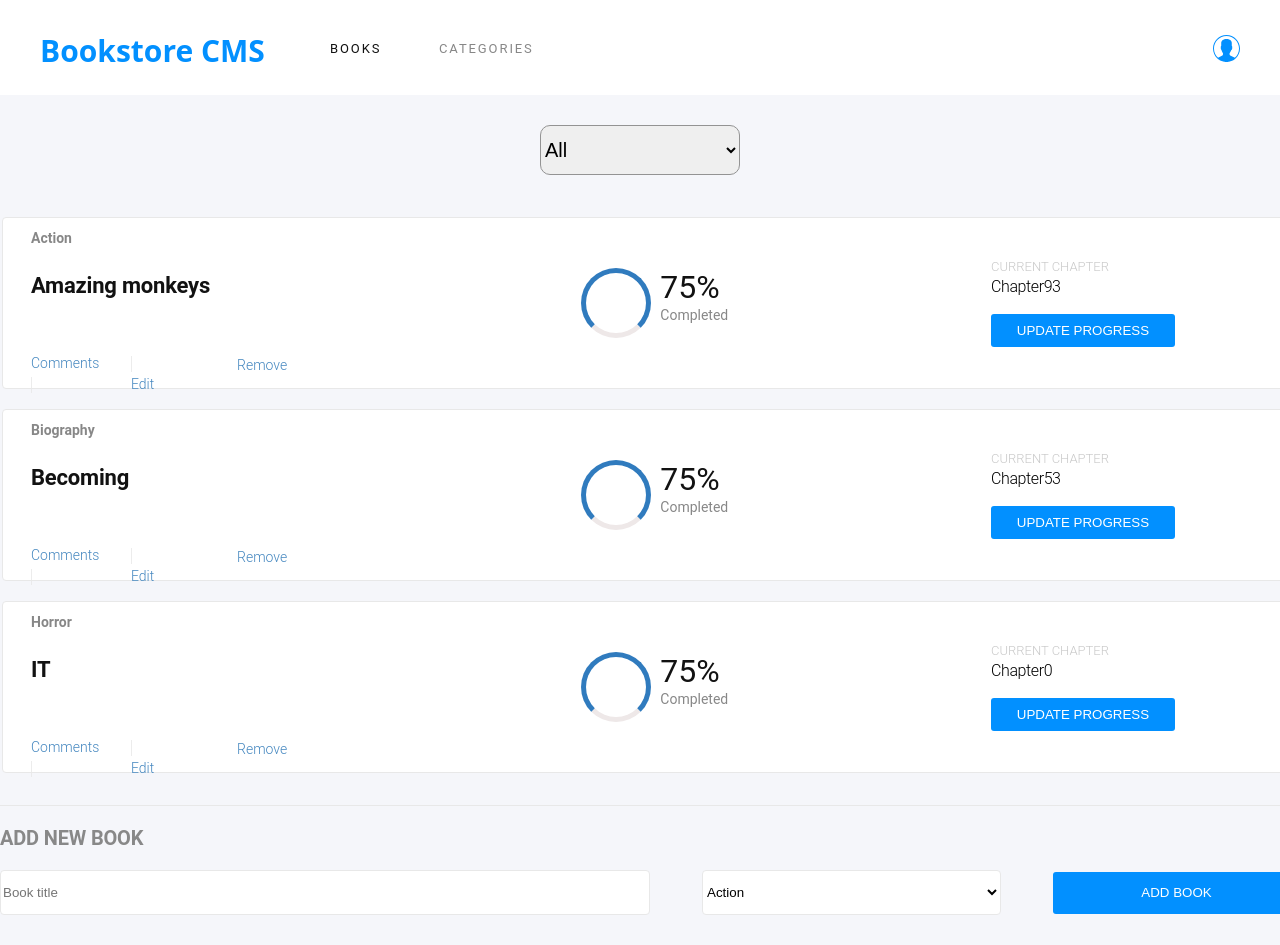
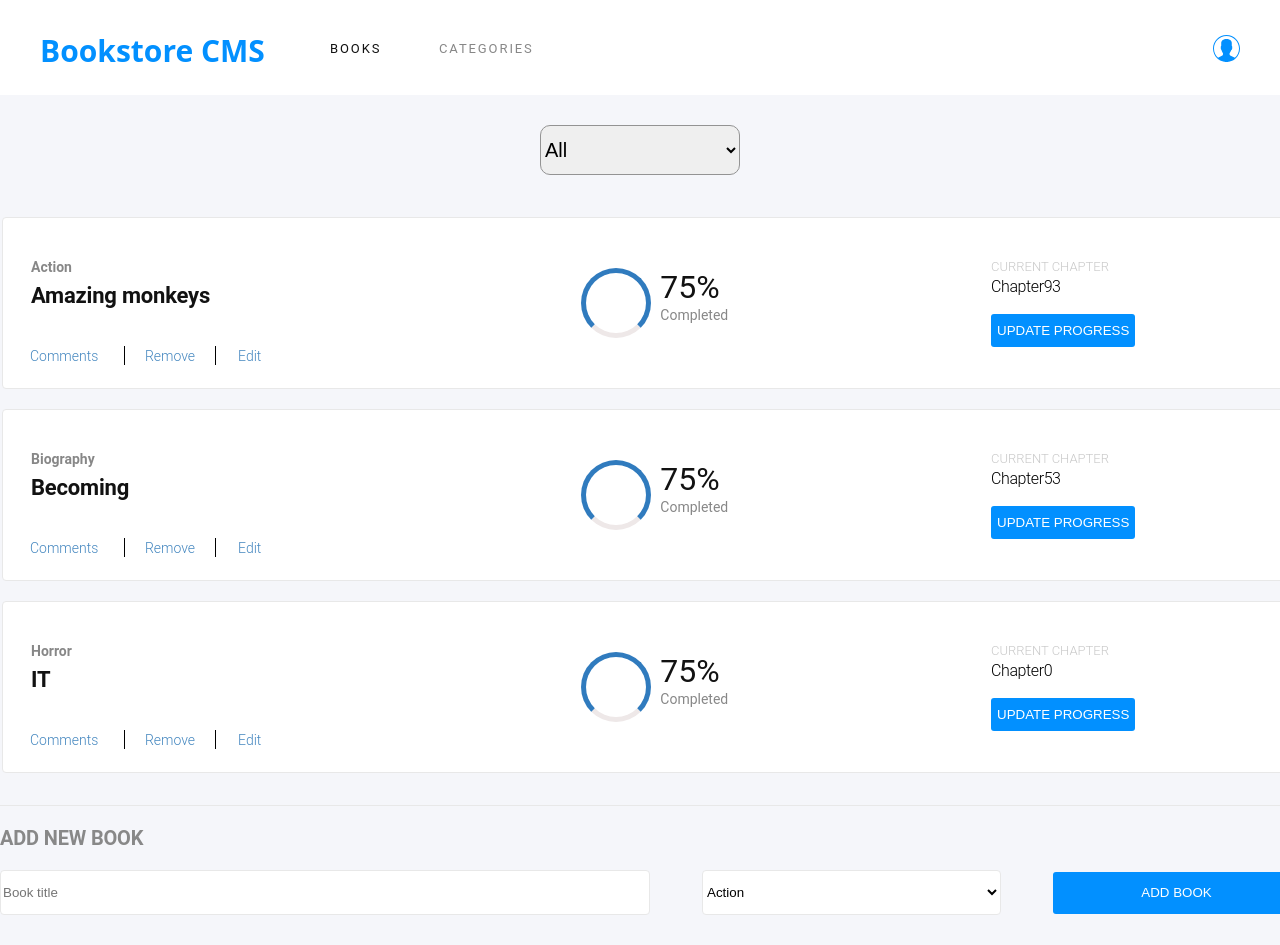
Before and after one commit to rida-elbahtouri/Bookstore, a React (Create React App) app: page / in a window 1280 px wide. Shown: the top 945 px of the page. Built offline with nearby package versions, Linux system fonts and the light colour scheme.

Commit message:
align book options

```diff
--- a/src/components/Book.js
+++ b/src/components/Book.js
@@ -7,8 +7,8 @@ const Books = ({ book, handleRemoveBook }) => (
       <td className="book-cat">{book.category}</td>
       <td className="book-title">{book.title}</td>
       <div className="options">
-        <td className="Remove">Comments</td>
-        <span className="line">|</span>
+        <td className="Remove comment remove-padding">Comments</td>
+
         <td className="Remove">
           <button
             className="Remove"
@@ -18,9 +18,8 @@ const Books = ({ book, handleRemoveBook }) => (
             Remove
           </button>
         </td>
-        <span className="line">|</span>
 
-        <td className="Remove">Edit</td>
+        <td className="Remove remove-padding">Edit</td>
       </div>
     </div>
     <div className="book-progress">
--- a/src/index.css
+++ b/src/index.css
@@ -167,7 +167,7 @@ table {
 }
 
 .Remove {
-  width: 54px;
+  /* width: 54px; */
   height: 19px;
   font-family: Roboto, Helvetica, sans-serif;
   font-size: 14px;
@@ -179,6 +179,26 @@ table {
   color: #4386bf;
   background: none;
   cursor: pointer;
+  /* padding-left: 20px; */
+}
+
+.Remove button {
+  border-left: 1px solid black;
+  border-right: 1px solid black;
+  border-radius: 0;
+  margin-right:20px;
+
+   padding-right: 20px;
+   padding-left: 20px;
+   padding-top: 2px;
+}
+.remove-padding{
+  padding-top: 3px;
+}
+.comment{
+  padding-left: 0;
+  padding-right: 0;
+
 }
 
 .line {
@@ -255,7 +275,7 @@ table {
 button {
   background-color: #0290ff;
   border: none;
-  width: 184px;
+  /* width: 184px; */
   height: 33px;
   border-radius: 3px;
   color: white;
```
